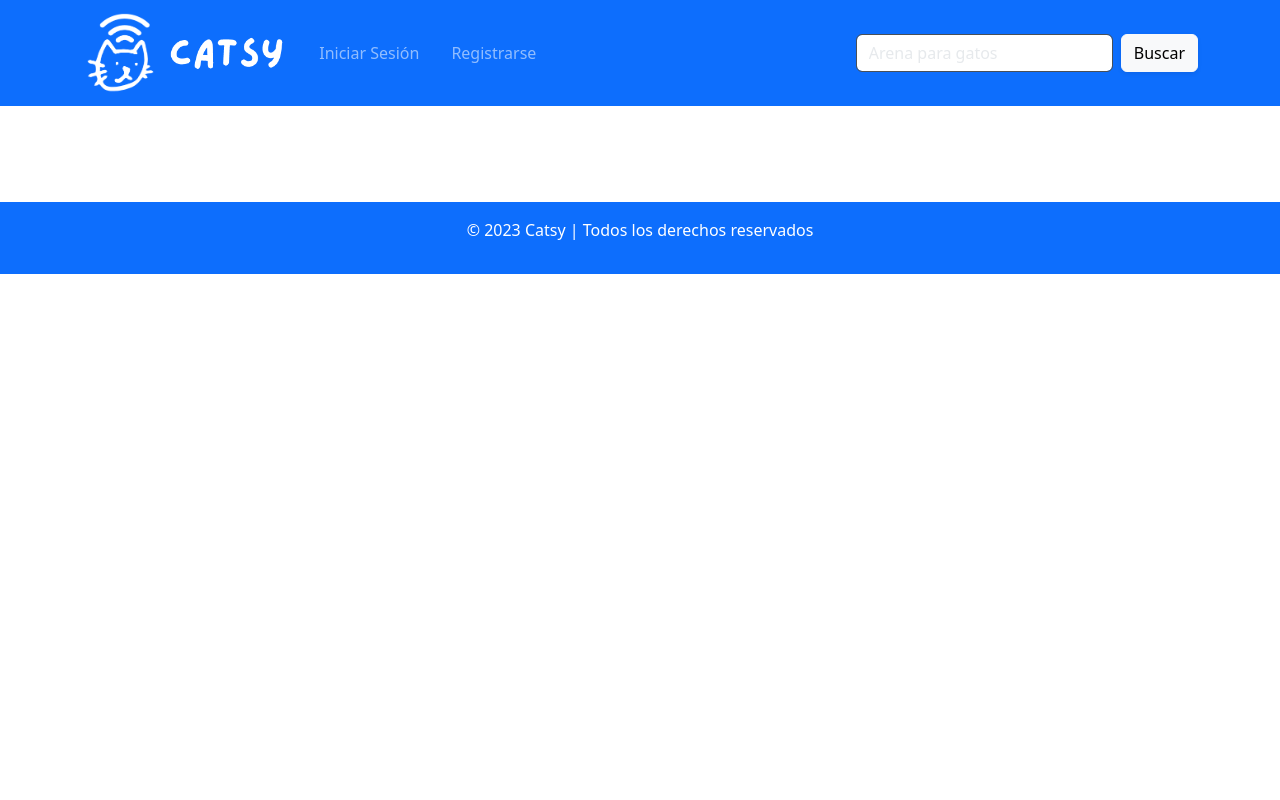
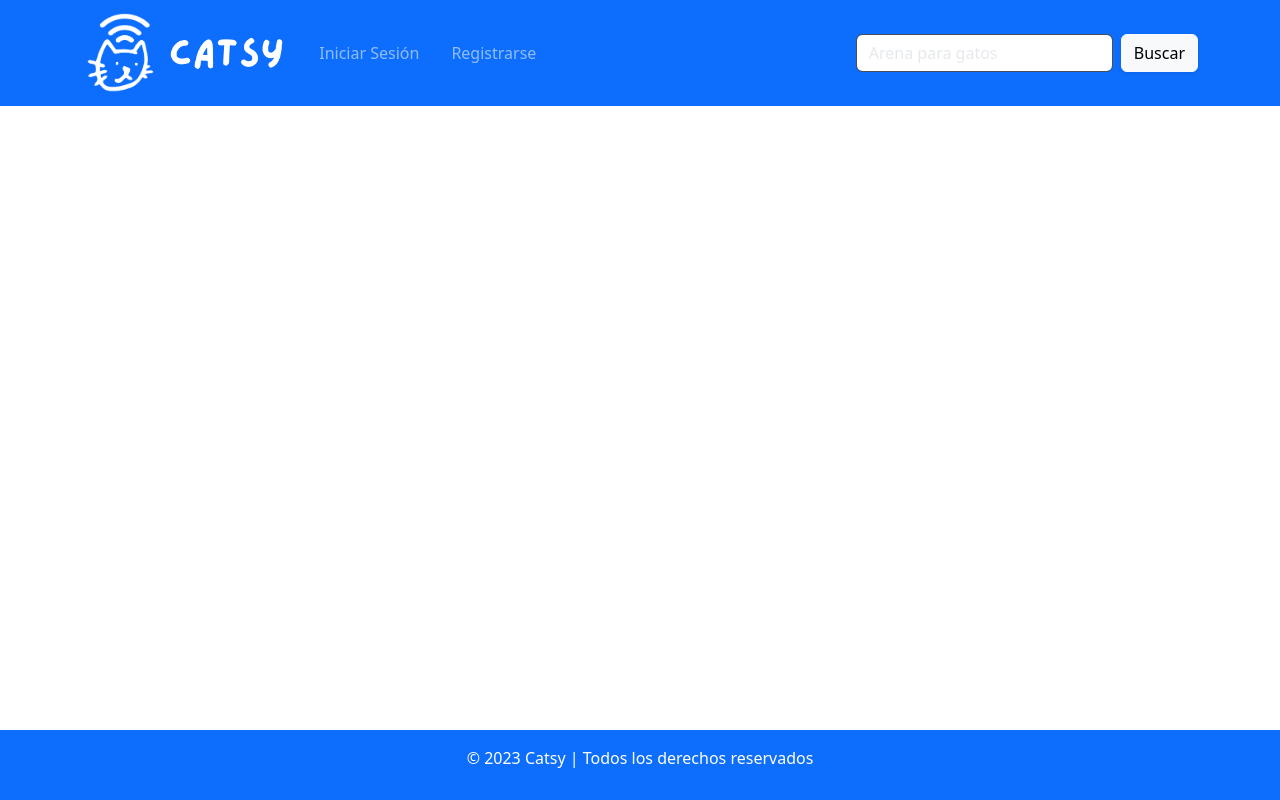
Before and after one commit to manyarif/proyecto_catsy, a Django app: page /category/1 in a window 1280 px wide. Run offline with Django 4.2, Linux system fonts and the light colour scheme; data comes from the database, SQL or seed files in the repository; some libraries are stand-ins or nearby versions.

Commit message:
Solución al posicinamiento del footer en el template category.html

```diff
--- a/catsy/app/templates/app/category.html
+++ b/catsy/app/templates/app/category.html
@@ -42,6 +42,22 @@
         height: 15rem;
         object-fit: cover;
     }
+    html, body {
+        height: 100%;
+        margin: 0;
+        padding: 0;
+    }
+    #content-wrapper {
+        min-height: calc(100% - 70px);
+        padding-bottom: 70px;
+    }
+    footer {
+        position: fixed;
+        bottom: 0;
+        width: 100%;
+        height: 70px;
+        background-color: #f8f9fa;
+    }
 </style>
 
 {% endblock content %}
```
